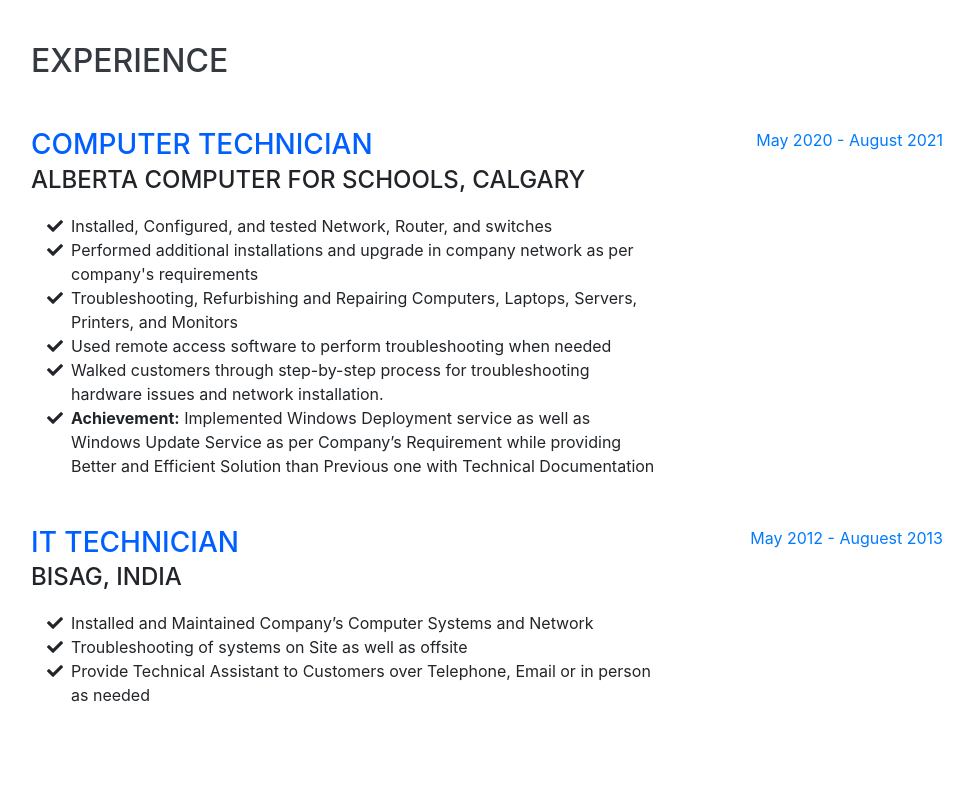
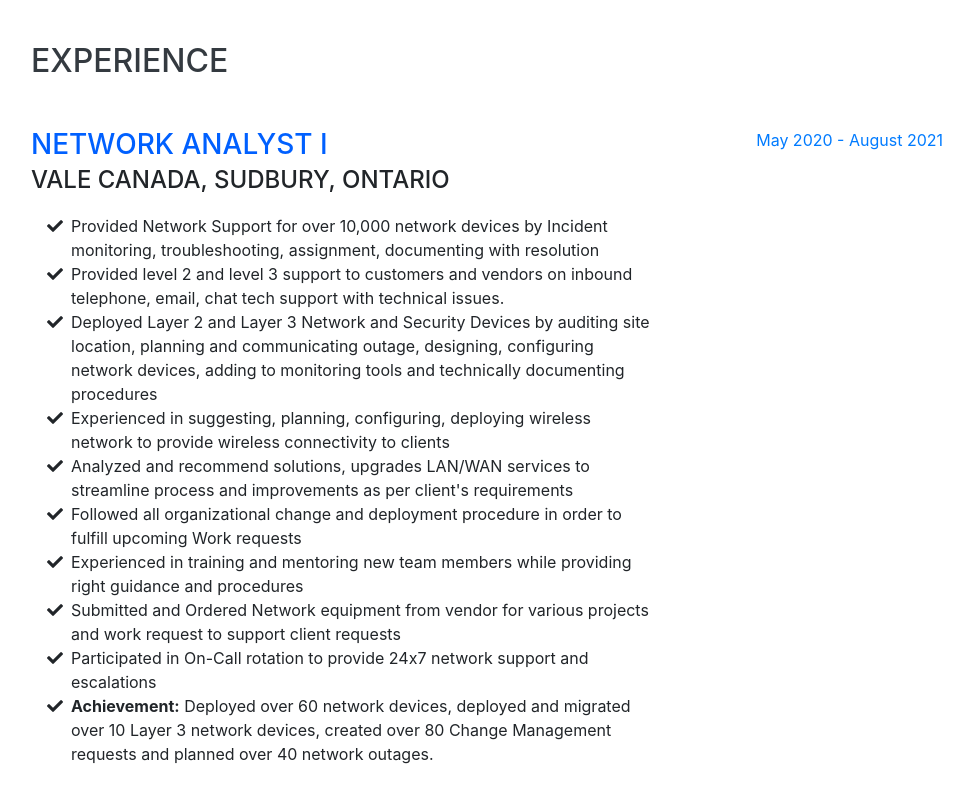
Before and after one commit to ankitpatel710/ankitpatel710.github.io, a website with bundled scripts: page index.html in a window 1280 px wide. Shown: the part 2520-3320 px from the top of the page, without its empty margins (289-1262 px from the left). Built offline with nearby package versions, Linux system fonts and the light colour scheme; a web font is replaced by a local one.

Commit message:
Update index.html

```diff
--- a/index.html
+++ b/index.html
@@ -311,6 +311,73 @@
       >
         <div class="w-100">
           <h2 class="mb-5">Experience</h2>
+
+
+
+
+
+<div
+            class="resume-item d-flex flex-column flex-md-row justify-content-between mb-5"
+          >
+            <div class="resume-content">
+              <h3 class="mb-0">
+                Network Analyst I
+              </h3>
+              <div class="subheading mb-3">Vale Canada, Sudbury, Ontario</div>
+              <ul class="fa-ul mb-0">
+            <li>
+              <i class="fa-li fa fa-check"></i>
+              Provided Network Support for over 10,000 network devices by Incident monitoring, troubleshooting, assignment, documenting with resolution
+            </li>
+            <li>
+              <i class="fa-li fa fa-check"></i>
+             Provided level 2 and level 3 support to customers and vendors on inbound telephone, email, chat tech support with technical issues.
+            </li>
+            <li>
+              <i class="fa-li fa fa-check"></i>
+             Deployed Layer 2 and Layer 3 Network and Security Devices by auditing site location, planning and communicating outage, designing, configuring network devices, adding to monitoring tools and technically documenting procedures
+            </li>
+            <li>
+              <i class="fa-li fa fa-check"></i>
+             Experienced in suggesting, planning, configuring, deploying wireless network to provide wireless connectivity to clients
+            </li>
+            <li>
+              <i class="fa-li fa fa-check"></i>
+            Analyzed and recommend solutions, upgrades LAN/WAN services to streamline process and improvements as per client's requirements
+            </li>
+            <li>
+              <i class="fa-li fa fa-check"></i>
+             Followed all organizational change and deployment procedure in order to fulfill upcoming Work requests
+             </li>
+             <li>
+              <i class="fa-li fa fa-check"></i>
+             Experienced in training and mentoring new team members while providing right guidance and procedures
+             </li>
+             <li>
+              <i class="fa-li fa fa-check"></i>
+             Submitted and Ordered Network equipment from vendor for various projects and work request to support client requests
+             </li>
+             <li>
+              <i class="fa-li fa fa-check"></i>
+             Participated in On-Call rotation to provide 24x7 network support and escalations
+             </li>
+             <li>
+              <i class="fa-li fa fa-check"></i>
+             <b>Achievement:</b> Deployed over 60 network devices, deployed and migrated over 10 Layer 3 network devices, created over 80 Change Management requests and planned over 40 network outages.
+             </li>
+          </ul>
+        </div>
+            <div class="resume-date text-md-right">
+              <span class="text-primary">May 2020 - August 2021</span>
+            </div>
+          </div>
+
+
+
+
+
+
+
 		  <div
             class="resume-item d-flex flex-column flex-md-row justify-content-between mb-5"
           >
```
